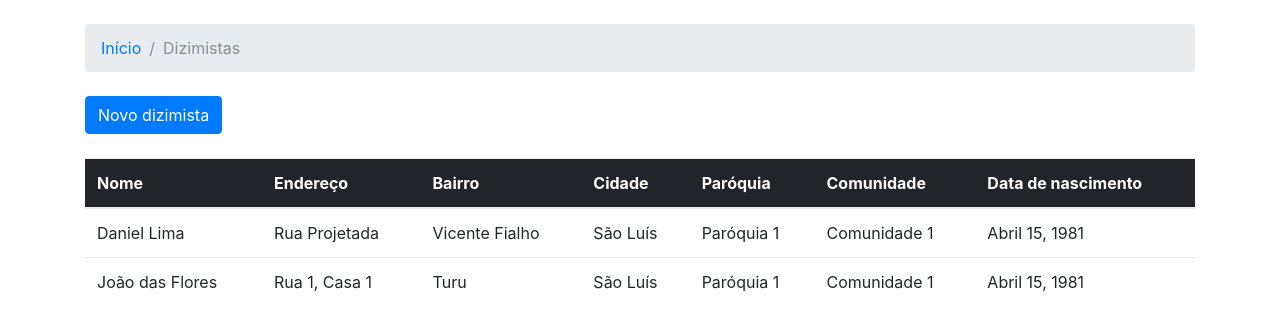
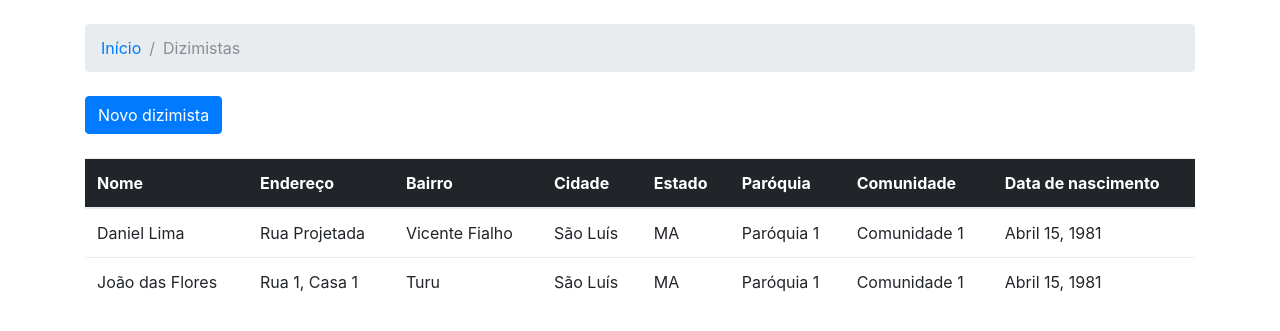
Before and after one commit to mesquitadev/sdizimo, a Django app: page /dizimistas/ in a window 1280 px wide. Shown: the part 56-387 px from the top of the page. Run offline with Django 3.2, Linux system fonts and the light colour scheme; data comes from the database, SQL or seed files in the repository; both versions use the stored data as it was after the commit; some libraries are stand-ins or nearby versions.

Commit message:
Adicionado o estado no cadastro do dizimista.

```diff
--- a/apps/dizimo/models.py
+++ b/apps/dizimo/models.py
@@ -1,4 +1,5 @@
 from django.db import models
+from localflavor.br.models import BRStateField
 
 
 class Dizimista(models.Model):
@@ -17,6 +18,7 @@ class Dizimista(models.Model):
     endereco = models.CharField(max_length=250, blank=False, null=False, verbose_name='endereço')
     bairro = models.CharField(max_length=100, blank=False, null=False)
     cidade = models.CharField(max_length=100, blank=False, null=False)
+    estado = BRStateField(blank=False, null=False)
     paroquia = models.CharField(max_length=100, blank=False, null=False, verbose_name='paróquia')
     comunidade = models.CharField(max_length=100, blank=False, null=False)
     sexo = models.CharField(max_length=1, choices=SEXO, blank=False, null=False)
--- a/requirements.txt
+++ b/requirements.txt
@@ -1,5 +1,6 @@
-Django==1.11.5
+Django==1.11.6
 django-bootstrap-datepicker==1.2.3
 django-widget-tweaks==1.4.1
+django-localflavor==1.5.2
 pylint==1.7.4
 pylint-django==0.7.2
--- a/sdizimo/settings.py
+++ b/sdizimo/settings.py
@@ -39,6 +39,7 @@ INSTALLED_APPS = [
     'django.contrib.staticfiles',
     # third party apps
     'widget_tweaks',
+    'localflavor',
     # project apps
     'apps.comum',
     'apps.dizimo',
--- a/templates/dizimo/dizimistas.html
+++ b/templates/dizimo/dizimistas.html
@@ -17,6 +17,7 @@
         <th>Endereço</th>
         <th>Bairro</th>
         <th>Cidade</th>
+        <th>Estado</th>
         <th>Paróquia</th>
         <th>Comunidade</th>
         <th>Data de nascimento</th>
@@ -29,6 +30,7 @@
           <td>{{ dizimista.endereco }}</td>
           <td>{{ dizimista.bairro }}</td>
           <td>{{ dizimista.cidade }}</td>
+          <td>{{ dizimista.estado }}</td>
           <td>{{ dizimista.paroquia }}</td>
           <td>{{ dizimista.comunidade }}</td>
           <td>{{ dizimista.data_nascimento }}</td>
```
Also changed, not shown: apps/dizimo/migrations/0003_dizimista_estado.py (added), db.sqlite3.
